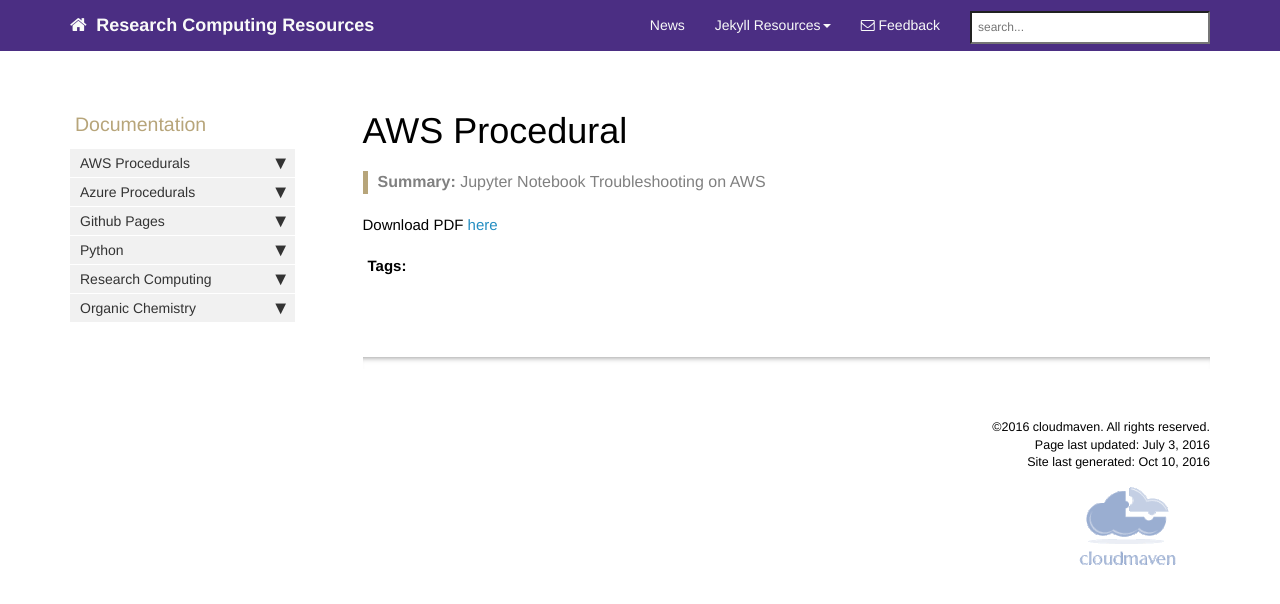
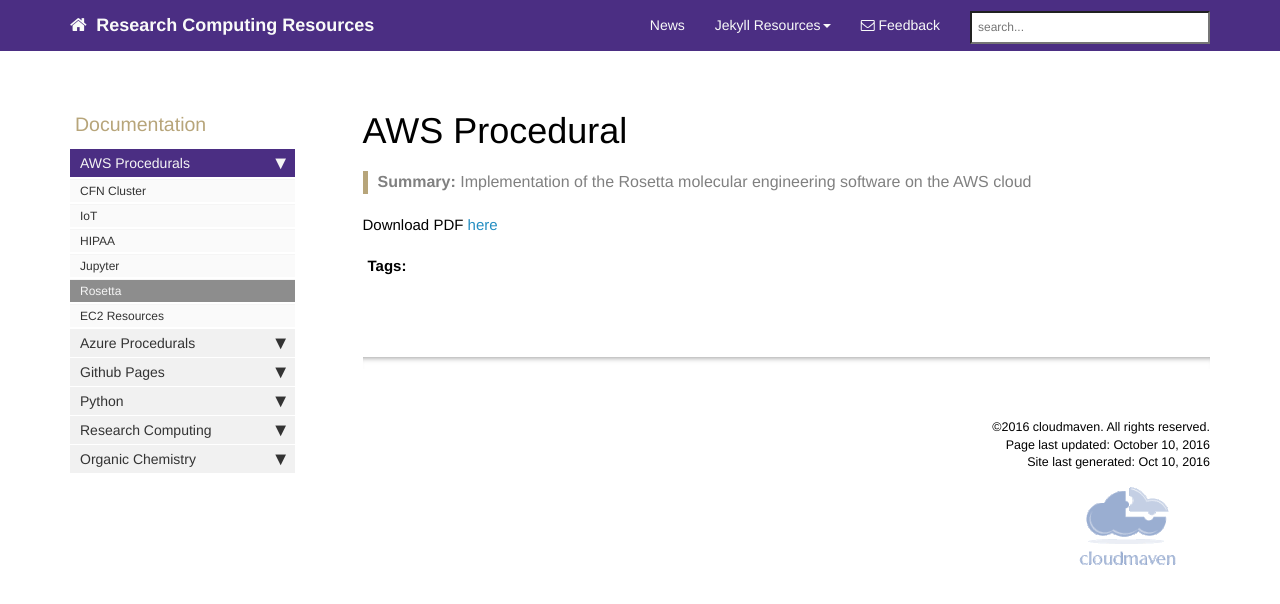
Before and after one commit to cloudmaven/documentation, a Jekyll site: the page built from pages/mydoc/aws_rosetta.md, in a window 1280 px wide. Shown: the top 604 px of the page. Built offline with Jekyll 4.4.1, drawn with Linux system fonts in a browser that asks for light colours; nearby versions of some CDN libraries; comment, search, counter and statistics services are not loaded.

Commit message:
edited rosetta doc

```diff
--- a/pages/mydoc/aws_rosetta.md
+++ b/pages/mydoc/aws_rosetta.md
@@ -1,11 +1,11 @@
 ---
 title: AWS Procedural
 keywords: documentation theme, jekyll, technical writers, help authoring tools, hat replacements
-last_updated: July 3, 2016
+last_updated: October 10, 2016
 tags: [AWS]
-summary: "Jupyter Notebook Troubleshooting on AWS"
+summary: "Implementation of the Rosetta molecular engineering software on the AWS cloud"
 sidebar: mydoc_sidebar
-permalink: jupyter_index.html
+permalink: aws_rosetta.html
 folder: mydoc
 ---
 
```
